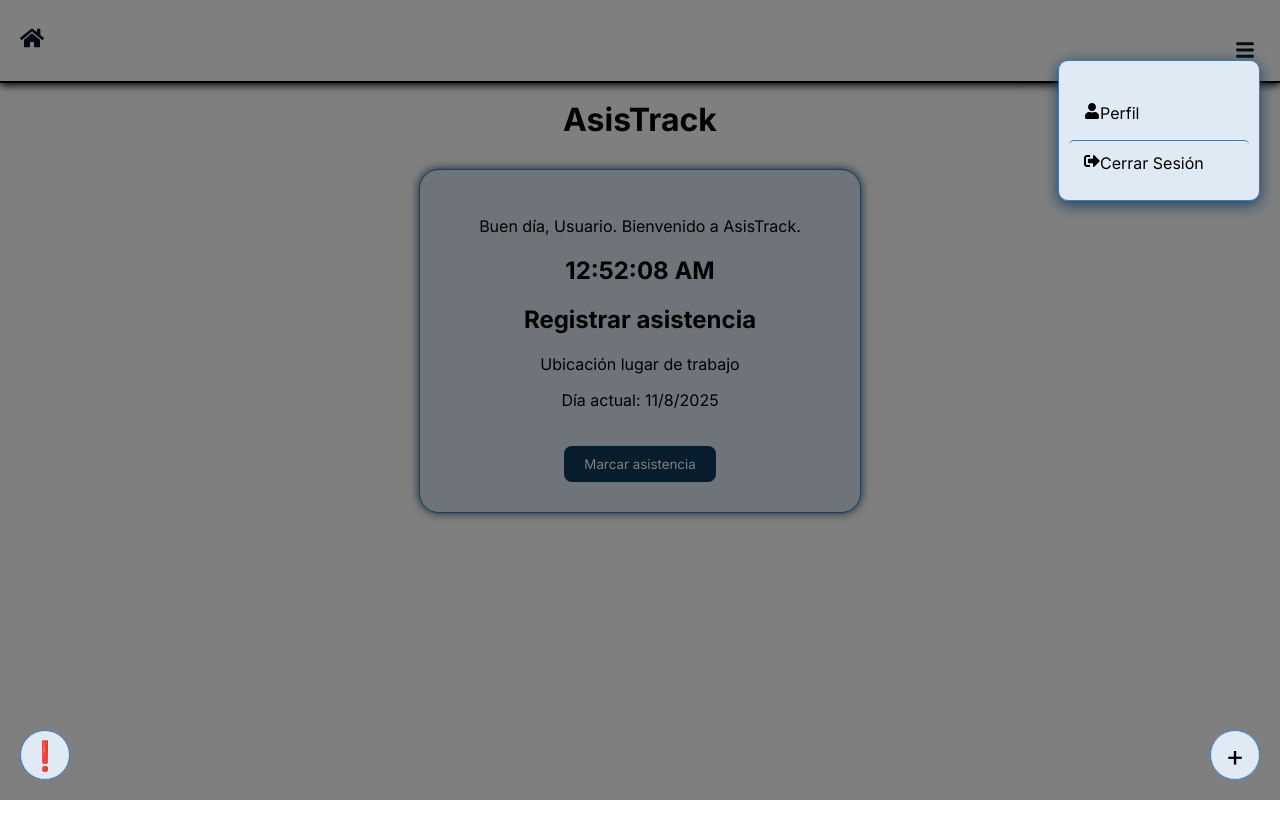
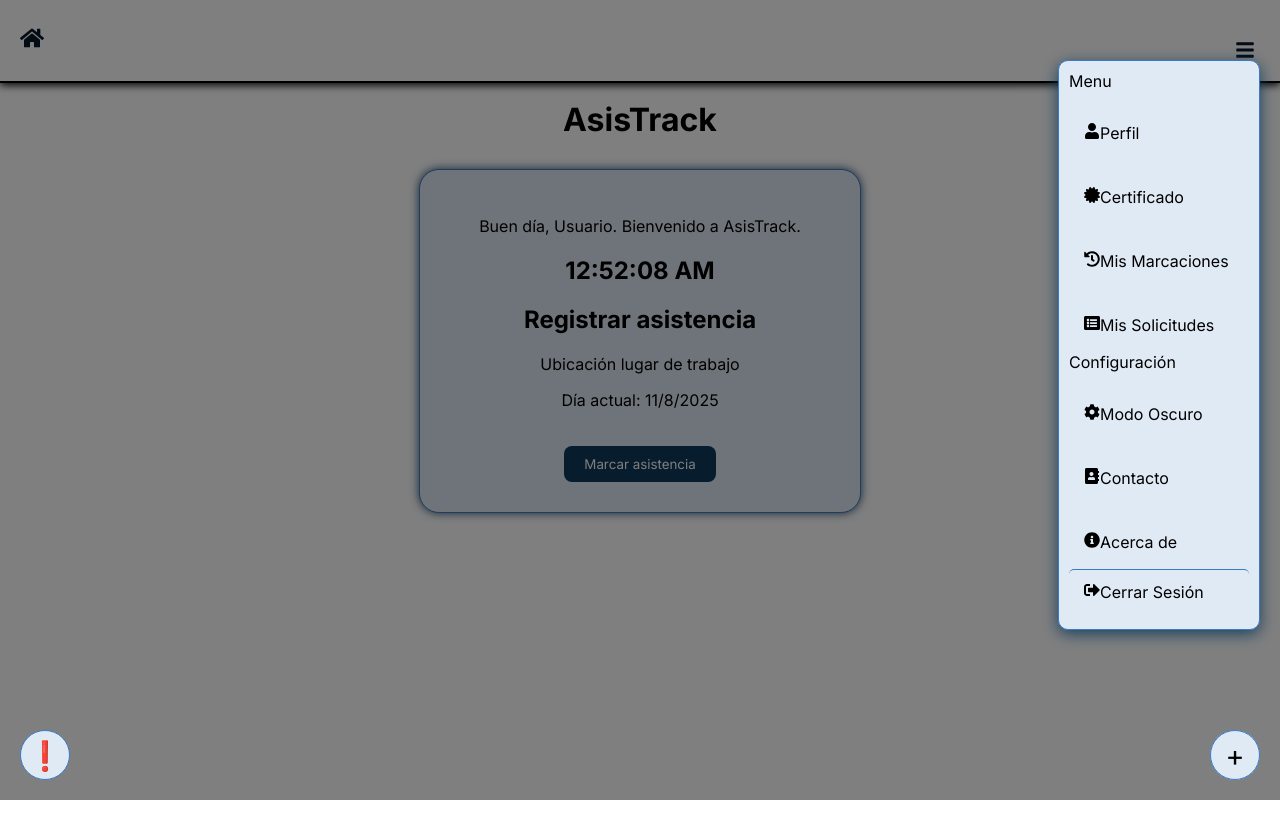
Before and after one commit to ScaryStack/asisTrackWeb, a React (Vite) app: page /home in a window 1280 px wide. Both pictures are taken after a click on the button 1245 px from the left and 50 px from the top of the page. Shown: the top 838 px of the page. Built offline with nearby package versions, Linux system fonts and the light colour scheme.

Commit message:
Se implementan navegaciones desde menu a nuevas pantallas , y  se agregan separadores para diferenciar entre estas

```diff
--- a/src/components/shared/Menu.tsx
+++ b/src/components/shared/Menu.tsx
@@ -1,9 +1,8 @@
 import { useState } from "react";
 import { useNavigate } from "react-router-dom";
-import { FaUser, FaSignOutAlt } from "react-icons/fa";
-import { FaBars } from "react-icons/fa"; /*Icono de menu */
+import { FaUser, FaSignOutAlt, FaCertificate,FaHistory, FaListAlt, FaCog, FaAddressBook, FaInfoCircle } from "react-icons/fa";
+import { FaBars } from "react-icons/fa";
 import "../../Styles/Menu.css";
-
 
 export const Menu = () => {
   const [isOpen, setIsOpen] = useState(false);
@@ -19,38 +18,103 @@ export const Menu = () => {
   };
 
   const handleProfile = () => {
-    // Cierra el menú y navega al perfil
+    //Cierra| el menú y navega al perfil
     setIsOpen(false);
     navigate("/perfil");
+  };
+
+  const handleCertificado = () => {
+    setIsOpen(false);
+    navigate("/mis-certificados");
+  };
+
+  const handleMarcaciones = () => {
+    setIsOpen(false);
+    navigate("/mis-marcaciones");
+  };
+
+  const handleSolicitudes = () => {
+    setIsOpen(false);
+    navigate("/mis-solicitudes");
+  };
+
+  const handleConfiguracion = () => {
+    setIsOpen(false);
+    console.log("Configuración clickeada");
+  };
+
+  const handleContacto = () => {
+    setIsOpen(false);
+    navigate("/contacto");
+  };
+
+  const handleAcercaDe = () => {
+    setIsOpen(false);
+    navigate("/acerca-de");
   };
 
   return (
     <div className="menu-container">
       <button className="menu-button" onClick={toggleMenu}>
-        <FaBars size={20} /> {/*Icono de Menu*/}
+        <FaBars size={20} />
       </button>
 
       {isOpen && (
         <div className="menu-overlay" onClick={() => setIsOpen(false)}>
           <div className="menu-content" onClick={(e) => e.stopPropagation()}>
 
-            {/* Boton Perfil y icono */}
-            <button
-              className="menu-item profile"
-              onClick={handleProfile}
-            >
+            {/* Sección Menu */}
+            <div className="menu-section">
+              <div className="menu-section-title">Menu</div>
+              <button className="menu-item" onClick={handleProfile}>
                 <FaUser className="menu-icon" />
                 Perfil
               </button>
+              <button className="menu-item" onClick={handleCertificado}>
+                <FaCertificate className="menu-icon" />
+                Certificado
+              </button>
+               <button className="menu-item" onClick={handleMarcaciones}>
+                <FaHistory className="menu-icon" />
+                Mis Marcaciones
+              </button>
+              <button className="menu-item" onClick={handleSolicitudes}>
+                <FaListAlt className="menu-icon" />
+                Mis Solicitudes
+              </button>
+            </div>
 
-            {/* Boton cerrar Sesión y icono */}
-            <button
-              className="menu-item logout"
-              onClick={handleLogout}
-            >
+            {/* Separador */}
+            <div className="menu-separator"></div>
+
+            {/* Sección Configuración */}
+            <div className="menu-section">
+              <div className="menu-section-title">Configuración</div>
+              <button className="menu-item" onClick={handleConfiguracion}>
+                <FaCog className="menu-icon" />
+                Modo Oscuro
+              </button>
+              <button className="menu-item" onClick={handleContacto}>
+                <FaAddressBook className="menu-icon" />
+                Contacto
+              </button>
+            </div>
+
+            {/* Separador */}
+            <div className="menu-separator"></div>
+
+            {/* Sección inferior */}
+            <div className="menu-section">
+              <button className="menu-item" onClick={handleAcercaDe}>
+                <FaInfoCircle className="menu-icon" />
+                Acerca de
+              </button>
+              <button className="menu-item logout" onClick={handleLogout}>
                 <FaSignOutAlt className="menu-icon" />
                 Cerrar Sesión
               </button>
+            </div>
+
           </div>
         </div>
       )}
```
Lines whose indentation alone changed are shown as unchanged.
